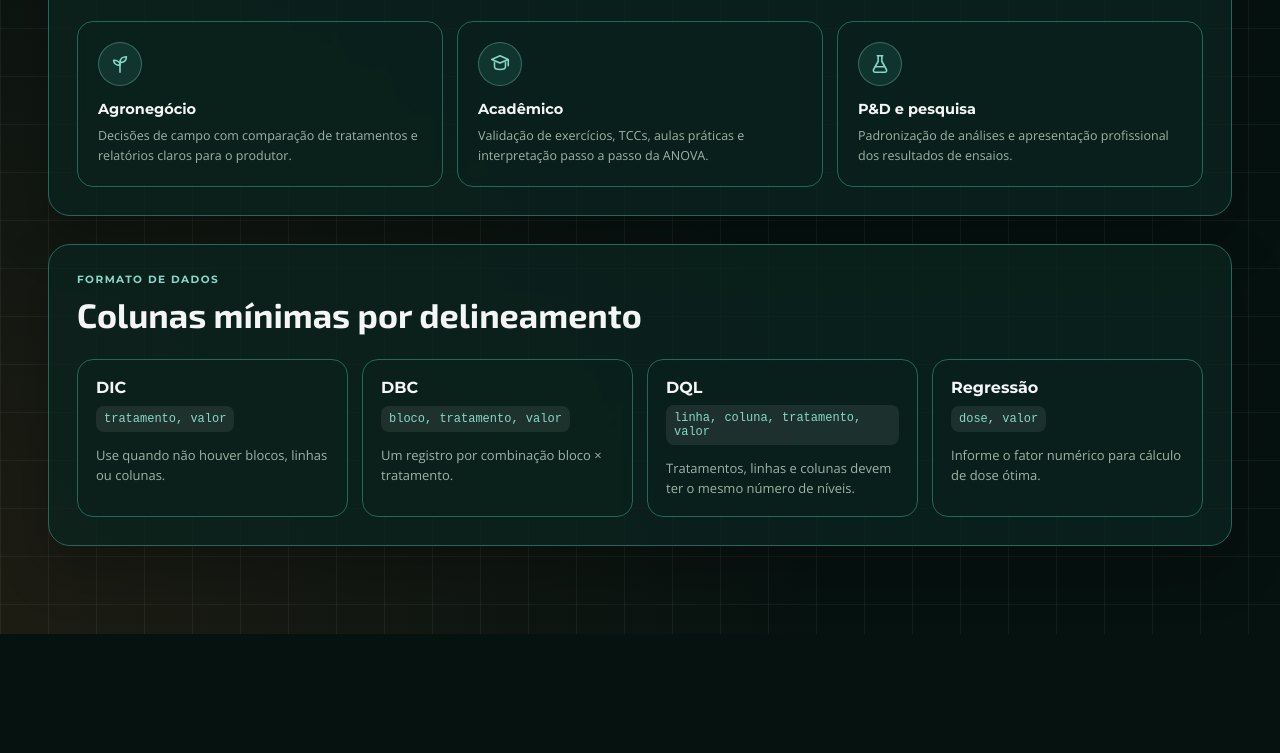
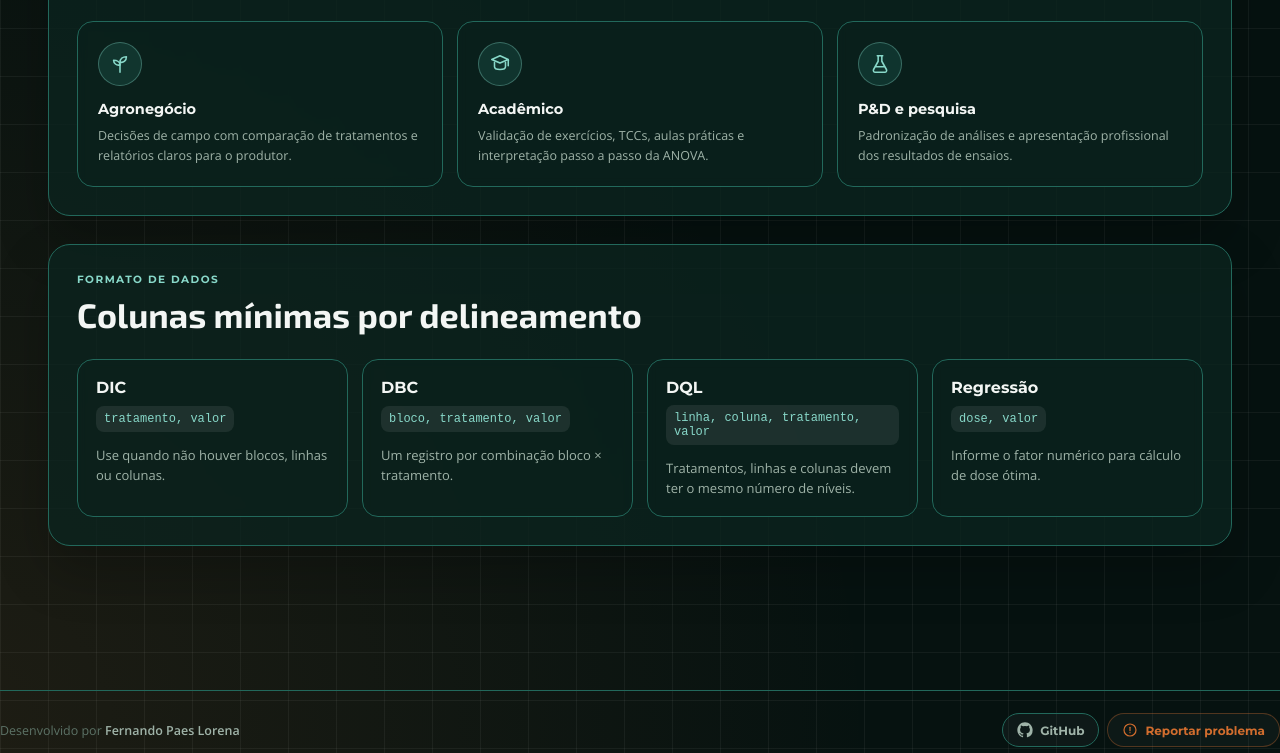
Before and after one commit to solverestatistica-brazil/solver-estatistica, a plain HTML site: page frontend/index.html in a window 1280 px wide. Shown: the part 1172-1925 px from the top of the page. Before the commit the page ends 1806 px from the top, so only its background shows below. Drawn offline with nearby package versions, Linux system fonts and the light colour scheme; no server answers.

Commit message:
feat: rodape com credito, GitHub e reportar problema
Novo rodape no final da pagina (fora do wizard, visivel na landing e no app): credito Fernando Paes Lorena, link para o repositorio no GitHub e botao Reportar problema que abre issues/new. Usa as classes .site-footer/.footer-link adicionadas no styles.css.

```diff
--- a/frontend/index.html
+++ b/frontend/index.html
@@ -475,6 +475,22 @@
 </div>
 </div>
 
+<footer class="site-footer">
+<div class="site-footer-inner">
+<span class="footer-credit">Desenvolvido por <b>Fernando Paes Lorena</b></span>
+<div class="footer-links">
+<a class="footer-link" href="https://github.com/solverestatistica-brazil/solver-estatistica" target="_blank" rel="noopener noreferrer" aria-label="Ver repositorio no GitHub">
+<svg viewBox="0 0 24 24" width="16" height="16" fill="currentColor" aria-hidden="true"><path d="M12 .5C5.73.5.5 5.73.5 12c0 5.09 3.29 9.4 7.86 10.93.57.1.78-.25.78-.55 0-.27-.01-1-.02-1.96-3.2.7-3.88-1.54-3.88-1.54-.52-1.33-1.28-1.69-1.28-1.69-1.04-.71.08-.7.08-.7 1.15.08 1.76 1.18 1.76 1.18 1.03 1.76 2.7 1.25 3.36.96.1-.75.4-1.25.73-1.54-2.56-.29-5.26-1.28-5.26-5.7 0-1.26.45-2.29 1.18-3.09-.12-.29-.51-1.46.11-3.04 0 0 .97-.31 3.18 1.18a11.05 11.05 0 0 1 5.8 0c2.2-1.49 3.17-1.18 3.17-1.18.63 1.58.24 2.75.12 3.04.74.8 1.18 1.83 1.18 3.09 0 4.43-2.71 5.4-5.29 5.69.42.36.78 1.08.78 2.17 0 1.57-.01 2.83-.01 3.22 0 .3.2.66.79.55A11.5 11.5 0 0 0 23.5 12C23.5 5.73 18.27.5 12 .5Z"/></svg>
+<span>GitHub</span>
+</a>
+<a class="footer-link footer-link-report" href="https://github.com/solverestatistica-brazil/solver-estatistica/issues/new" target="_blank" rel="noopener noreferrer">
+<svg viewBox="0 0 24 24" width="16" height="16" fill="none" stroke="currentColor" stroke-width="1.8" stroke-linecap="round" stroke-linejoin="round" aria-hidden="true"><circle cx="12" cy="12" r="9"/><path d="M12 8v5"/><path d="M12 16h.01"/></svg>
+<span>Reportar problema</span>
+</a>
+</div>
+</div>
+</footer>
+
 <script src="https://cdn.jsdelivr.net/npm/chart.js@4.4.7/dist/chart.umd.min.js"></script>
 <script src="assets/js/config.js"></script>
 <script src="assets/js/app.js"></script>
```
